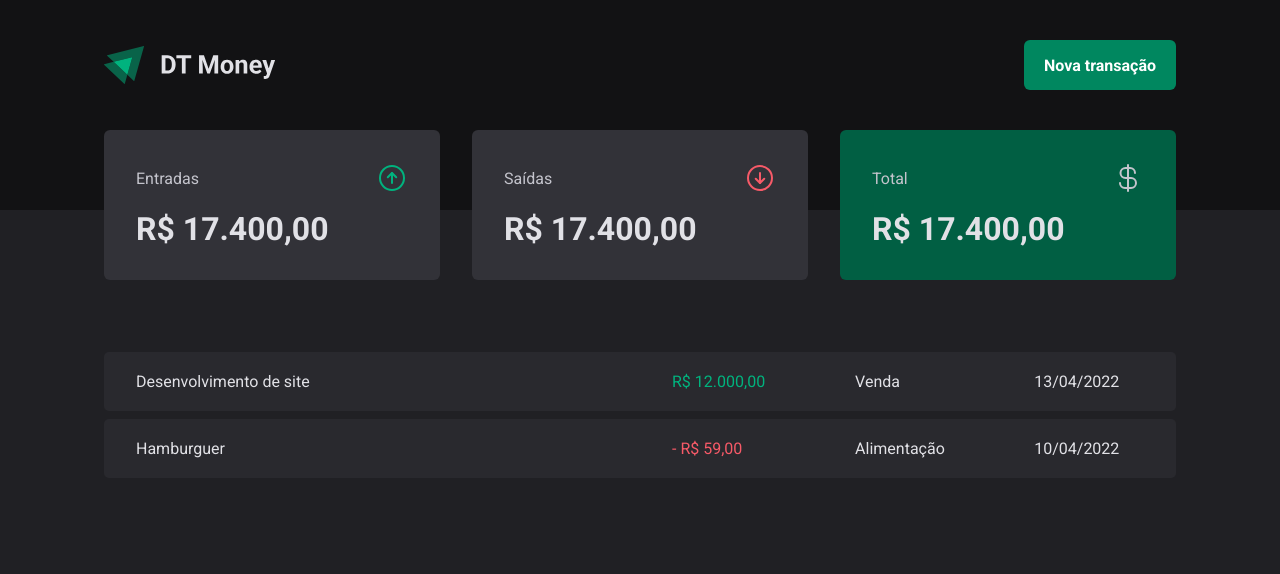
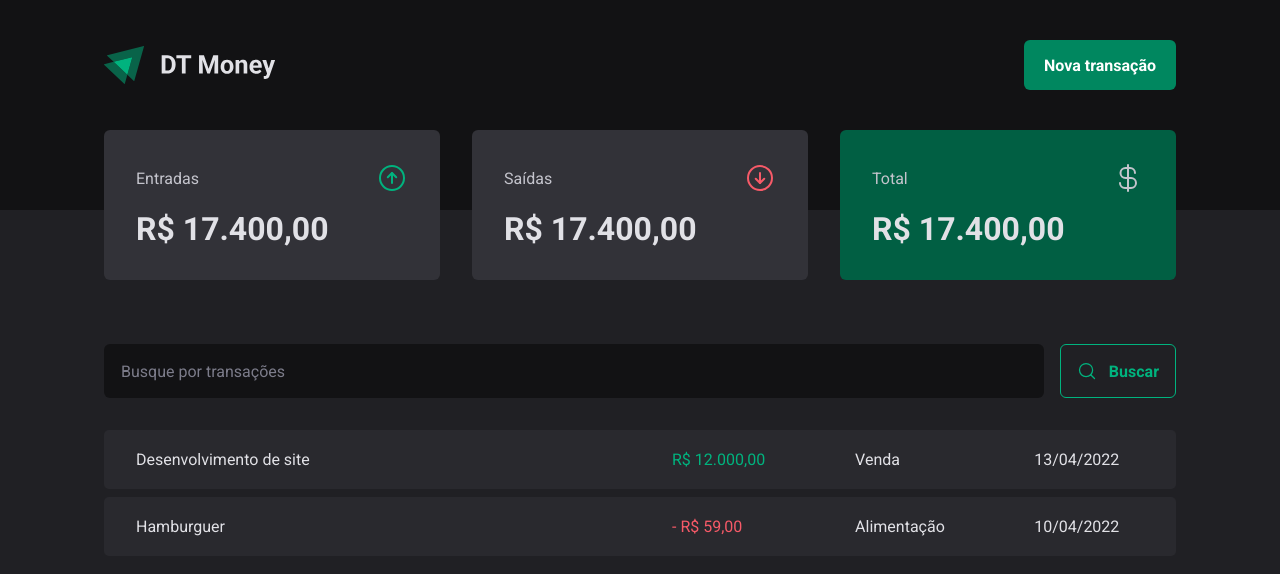
Before and after one commit to Ednilson-Oli/03-dt-money, a React (Vite) app: page / in a window 1280 px wide. Shown: the top 574 px of the page. Built offline with nearby package versions, Linux system fonts and the light colour scheme.

Commit message:
feat: adicionado componente de SearchForm

```diff
--- /dev/null
+++ b/src/components/SearchForm/index.tsx
@@ -0,0 +1,14 @@
+import { MagnifyingGlass } from "phosphor-react";
+import { SearchFormContainer } from "./styles";
+
+export function SearchForm() {
+    return (
+        <SearchFormContainer>
+            <input type="text" placeholder="Busque por transações" />
+            <button type='submit'>
+                <MagnifyingGlass size={20} />
+                Buscar</button>
+
+        </SearchFormContainer>
+    )
+}
--- /dev/null
+++ b/src/components/SearchForm/styles.ts
@@ -0,0 +1,43 @@
+import styled from 'styled-components'
+
+export const SearchFormContainer = styled.form`
+  display: flex;
+  gap: 1rem;
+
+  input {
+    flex: 1;
+    border-radius: 6px;
+    border: 1px solid transparent;
+    background: ${(props) => props.theme['gray-900']};
+    color: ${(props) => props.theme['gray-300']};
+    padding: 1rem;
+
+    &::placeholder {
+      color: ${(props) => props.theme['gray-500']};
+    }
+    &:focus {
+      box-shadow: none;
+      border: 1px solid ${(props) => props.theme['green-300']};
+    }
+  }
+
+  button {
+    display: flex;
+    align-items: center;
+    gap: 0.75rem;
+
+    padding: 1rem;
+    background: transparent;
+    border: 1px solid ${(props) => props.theme['green-300']};
+    color: ${(props) => props.theme['green-300']};
+    font-weight: bold;
+    border-radius: 6px;
+
+    &:hover {
+      background: ${(props) => props.theme['green-500']};
+      border-color: ${(props) => props.theme['green-500']};
+      color: ${(props) => props.theme.white};
+      transition: background-color 0.2s, color 0.2s, border-color 0.2s;
+    }
+  }
+`
--- a/src/pages/Transactions/index.tsx
+++ b/src/pages/Transactions/index.tsx
@@ -1,4 +1,5 @@
 import { Header } from "../../components/Header";
+import { SearchForm } from "../../components/SearchForm";
 import { Summary } from "../../components/Summary";
 import { PriceHighlight, TransactionsContainer, TransactionsTable } from "./styles";
 
@@ -9,6 +10,7 @@
             <Header />
             <Summary />
             <TransactionsContainer>
+            <SearchForm/>
                 <TransactionsTable>
                     <tbody>
                         <tr>
--- a/src/pages/Transactions/styles.ts
+++ b/src/pages/Transactions/styles.ts
@@ -11,7 +11,7 @@
   width: 100%;
   border-collapse: separate;
   border-spacing: 0 0.5rem;
-  /*margin-top: 1.5rem;*/
+  margin-top: 1.5rem;
 
   td {
     padding: 1.25rem 2rem;
```
